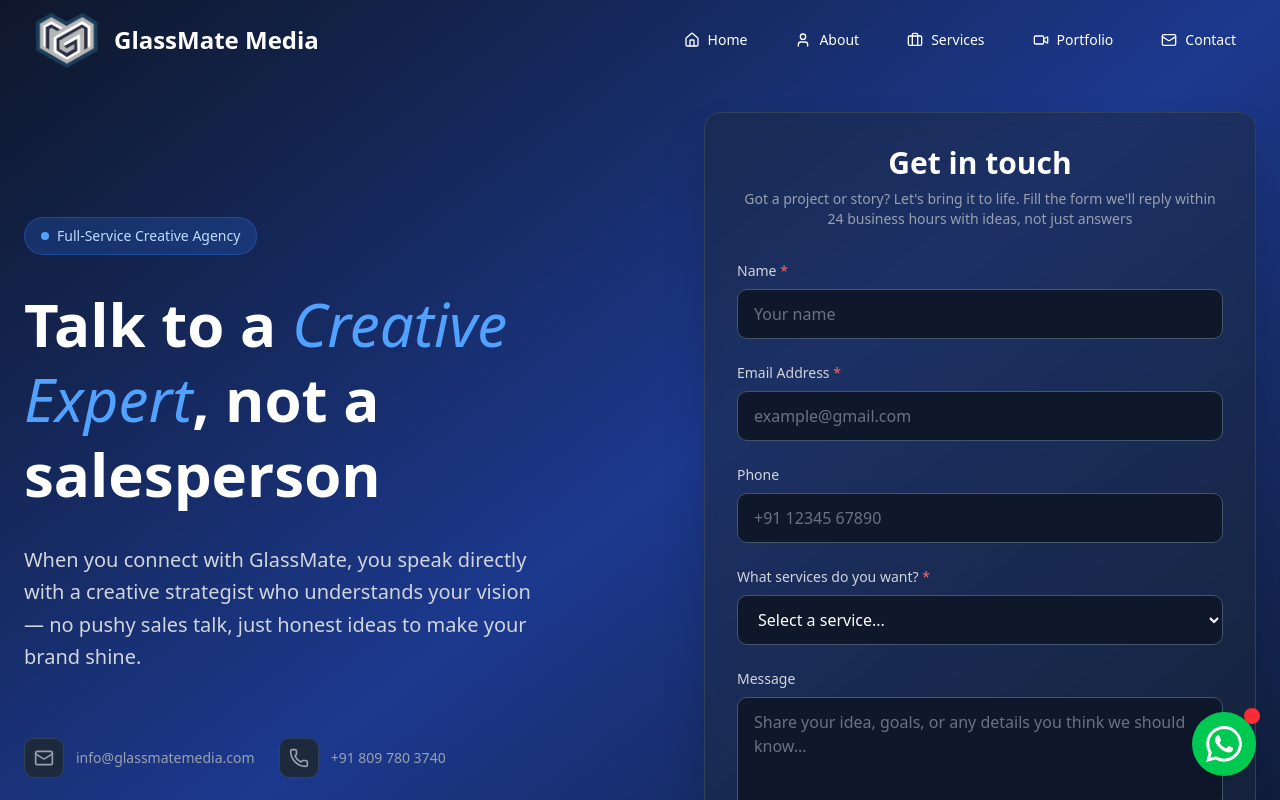
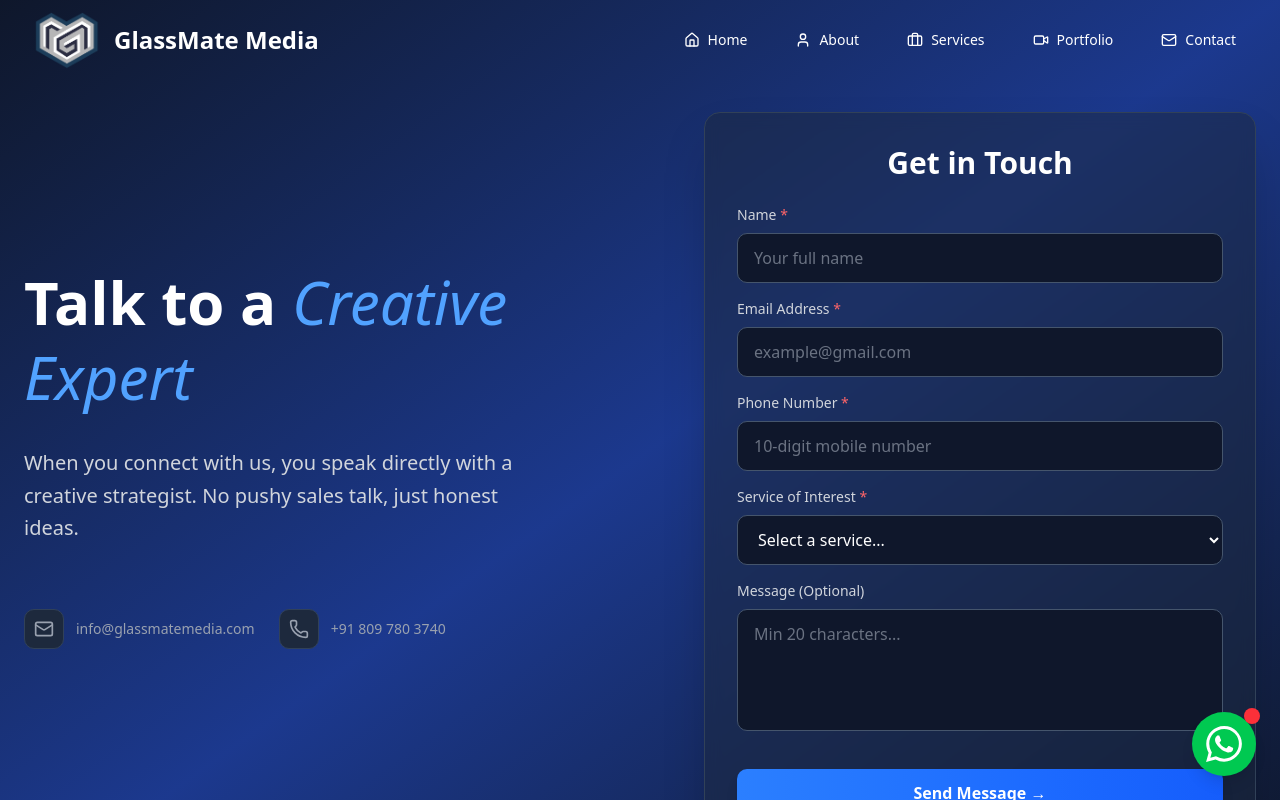
Before and after one commit to milandey2006/glassmate, a Next.js app: page /contact in a window 1280 px wide. Shown: the top 800 px of the page. Built offline with nearby package versions, Linux system fonts and the light colour scheme.

Commit message:
final launch finalllllll1

```diff
--- a/app/contact/page.js
+++ b/app/contact/page.js
@@ -9,11 +9,11 @@ export default function ContactComponent() {
     phone: "",
     services: "",
     message: "",
-    agreeToTerms: false,
   });
 
+  const [errors, setErrors] = useState({});
   const [loading, setLoading] = useState(false);
-  const [submitStatus, setSubmitStatus] = useState(null); // 'success', 'error', or null
+  const [submitStatus, setSubmitStatus] = useState(null);
 
   const serviceOptions = [
     "Video Production",
@@ -32,32 +32,75 @@ export default function ContactComponent() {
     "Others",
   ];
 
+  // UPDATED: Handle input changes and clear errors for the field being edited
   const handleInputChange = (e) => {
-    const { name, value, type, checked } = e.target;
-    setFormData((prev) => ({
-      ...prev,
-      [name]: type === "checkbox" ? checked : value,
-    }));
+    const { name, value } = e.target;
+
+    // Clear the error for the field being typed in
+    if (errors[name]) {
+      setErrors(prev => ({ ...prev, [name]: null }));
+    }
+
+    // Special handling for the phone field to enforce rules as user types
+    if (name === "phone") {
+      // Allow only numbers and limit to 10 digits
+      const sanitizedValue = value.replace(/[^0-9]/g, "").slice(0, 10);
+      setFormData((prev) => ({ ...prev, phone: sanitizedValue }));
+    } else {
+      setFormData((prev) => ({ ...prev, [name]: value }));
+    }
   };
 
+  // UPDATED: All new validation logic based on your requirements
   const validateForm = () => {
-    if (!formData.name || !formData.email || !formData.services) {
-      alert("Please fill in all required fields.");
-      return false;
+    const newErrors = {};
+
+    // Name Validation: Required, letters and spaces only
+    if (!formData.name.trim()) {
+      newErrors.name = "Name is required.";
+    } else if (!/^[a-zA-Z\s]+$/.test(formData.name)) {
+      newErrors.name = "Please enter a valid name (letters only).";
     }
-    const emailRegex = /\S+@\S+\.\S+/;
-    if (!emailRegex.test(formData.email)) {
-      alert("Please enter a valid email address.");
-      return false;
+
+    // Email Validation: Required and valid format
+    if (!formData.email.trim()) {
+      newErrors.email = "Email is required.";
+    } else if (!/\S+@\S+\.\S+/.test(formData.email)) {
+      newErrors.email = "Please enter a valid email address.";
     }
-    // The validation check for `agreeToTerms` has been removed.
-    return true;
+
+    // Phone Validation: Required, numbers only, exactly 10 digits
+    if (!formData.phone.trim()) {
+      newErrors.phone = "Phone number is required.";
+    } else if (!/^[0-9]+$/.test(formData.phone)) {
+      // This check is mostly handled by live input filtering, but good for submit
+      newErrors.phone = "Only numbers are allowed.";
+    } else if (formData.phone.length !== 10) {
+      newErrors.phone = "Please enter a 10-digit phone number.";
+    }
+
+    // Services Validation: Required
+    if (!formData.services) {
+      newErrors.services = "Please select a service.";
+    }
+
+    // Message Validation: Optional, but if present, must be 20-500 characters
+    if (formData.message.trim() && (formData.message.length < 20 || formData.message.length > 500)) {
+        newErrors.message = "Message must be between 20 and 500 characters.";
+    }
+
+
+    setErrors(newErrors);
+    return Object.keys(newErrors).length === 0;
   };
 
   const handleSubmit = async (e) => {
     e.preventDefault();
 
-    if (!validateForm()) return;
+    if (!validateForm()) {
+      setSubmitStatus(null); // Clear any previous success/error messages
+      return;
+    }
 
     setLoading(true);
     setSubmitStatus(null);
@@ -65,37 +108,19 @@ export default function ContactComponent() {
     try {
       const response = await fetch("/api/contact", {
         method: "POST",
-        headers: {
-          "Content-Type": "application/json",
-        },
-        body: JSON.stringify({
-          name: formData.name,
-          email: formData.email,
-          phone: formData.phone,
-          services: formData.services,
-          message: formData.message,
-        }),
+        headers: { "Content-Type": "application/json" },
+        body: JSON.stringify(formData),
       });
-
       const result = await response.json();
 
       if (response.ok && result.success) {
         setSubmitStatus("success");
-        // Reset form after successful submit
-        setFormData({
-          name: "",
-          email: "",
-          phone: "",
-          services: "",
-          message: "",
-          agreeToTerms: false,
-        });
+        setFormData({ name: "", email: "", phone: "", services: "", message: "" });
+        setErrors({});
       } else {
-        console.error("API Error:", result.error);
         setSubmitStatus("error");
       }
     } catch (error) {
-      console.error("Network Error:", error);
       setSubmitStatus("error");
     } finally {
       setLoading(false);
@@ -108,159 +133,101 @@ export default function ContactComponent() {
         <div className="grid lg:grid-cols-2 gap-16 items-center max-w-7xl mx-auto">
           {/* LEFT CONTENT */}
           <div className="space-y-8">
-            <div className="inline-flex items-center space-x-2 bg-blue-500/20 px-4 py-2 rounded-full border border-blue-500/30">
-              <div className="w-2 h-2 bg-blue-400 rounded-full"></div>
-              <span className="text-blue-200 text-sm font-medium">
-                Full-Service Creative Agency
-              </span>
-            </div>
-
             <h1 className="text-5xl lg:text-6xl font-bold leading-tight">
               Talk to a{" "}
               <span className="text-blue-400 italic font-light">
                 Creative Expert
               </span>
-              , not a salesperson
             </h1>
-
             <p className="text-xl text-gray-300 leading-relaxed max-w-lg">
-              When you connect with GlassMate, you speak directly with a
-              creative strategist who understands your vision — no pushy sales
-              talk, just honest ideas to make your brand shine.
+              When you connect with us, you speak directly with a creative strategist. No pushy sales talk, just honest ideas.
             </p>
-
-            {/* CONTACT INFO */}
             <div className="flex space-x-6 pt-8">
-              <div className="flex items-center space-x-3 text-gray-400 hover:text-blue-400 transition-colors cursor-pointer">
-                <div className="w-10 h-10 bg-slate-800 rounded-lg flex items-center justify-center border border-slate-700">
-                  <Mail className="w-5 h-5" />
-                </div>
-                <span className="text-sm">info@glassmatemedia.com</span>
-              </div>
-              <div className="flex items-center space-x-3 text-gray-400 hover:text-blue-400 transition-colors cursor-pointer">
-                <div className="w-10 h-10 bg-slate-800 rounded-lg flex items-center justify-center border border-slate-700">
-                  <Phone className="w-5 h-5" />
-                </div>
-                <span className="text-sm">+91 809 780 3740</span>
-              </div>
+              <div className="flex items-center space-x-3 text-gray-400 hover:text-blue-400 transition-colors cursor-pointer"><div className="w-10 h-10 bg-slate-800 rounded-lg flex items-center justify-center border border-slate-700"><Mail className="w-5 h-5" /></div><span className="text-sm"><a href="mailto:info@glassmatemedia.com">info@glassmatemedia.com</a></span></div>
+              <div className="flex items-center space-x-3 text-gray-400 hover:text-blue-400 transition-colors cursor-pointer"><div className="w-10 h-10 bg-slate-800 rounded-lg flex items-center justify-center border border-slate-700"><Phone className="w-5 h-5" /></div><span className="text-sm">+91 809 780 3740</span></div>
             </div>
           </div>
 
           {/* RIGHT FORM */}
           <div className="lg:pl-8 mt-12">
-            <form
-              onSubmit={handleSubmit}
-              className="bg-slate-800/50 backdrop-blur-sm border border-slate-700 rounded-2xl p-8 shadow-2xl space-y-6"
-            >
-              <h2 className="text-3xl font-bold mb-8 text-center">
-                Get in touch
-                <p className="text-gray-400 text-sm font-thin mt-2">
-                  Got a project or story? Let&apos;s bring it to life. Fill the form we&apos;ll reply within 24 business hours with ideas, not just answers
-                </p>
-              </h2>
+            <form onSubmit={handleSubmit} noValidate className="bg-slate-800/50 backdrop-blur-sm border border-slate-700 rounded-2xl p-8 shadow-2xl space-y-4">
+              <h2 className="text-3xl font-bold mb-6 text-center">Get in Touch</h2>
 
-              {/* Status Messages */}
-              {submitStatus === "success" && (
-                <div className="bg-green-500/20 border border-green-500/30 text-green-200 px-4 py-3 rounded-lg">
-                  Message sent successfully! We&apos;ll get back to you soon.
-                </div>
-              )}
+              {submitStatus === "success" && <div className="bg-green-500/20 border border-green-500/30 text-green-200 px-4 py-3 rounded-lg">Message sent successfully! We'll be in touch soon.</div>}
+              {submitStatus === "error" && <div className="bg-red-500/20 border border-red-500/30 text-red-200 px-4 py-3 rounded-lg">Failed to send message. Please try again later.</div>}
 
-              {submitStatus === "error" && (
-                <div className="bg-red-500/20 border border-red-500/30 text-red-200 px-4 py-3 rounded-lg">
-                  Failed to send message. Please try again or contact us
-                  directly.
-                </div>
-              )}
-
+              {/* Name Field */}
               <div>
-                <label className="block text-sm font-medium text-gray-300 mb-2">
-                  Name <span className="text-red-400">*</span>
-                </label>
+                <label className="block text-sm font-medium text-gray-300 mb-2">Name <span className="text-red-400">*</span></label>
                 <input
                   type="text"
                   name="name"
                   value={formData.name}
                   onChange={handleInputChange}
-                  placeholder="Your name"
-                  className="w-full px-4 py-3 bg-slate-900 border border-slate-600 rounded-lg text-white placeholder-gray-500 focus:outline-none focus:ring-2 focus:ring-blue-500 focus:border-transparent transition-all"
-                  required
+                  placeholder="Your full name"
+                  className={`w-full px-4 py-3 bg-slate-900 rounded-lg text-white placeholder-gray-500 focus:outline-none focus:ring-2 focus:ring-blue-500 transition-all ${errors.name ? 'border-red-500 border-2' : 'border border-slate-600 focus:border-transparent'}`}
                 />
+                {errors.name && <p className="text-red-400 text-sm mt-1">{errors.name}</p>}
               </div>
 
+              {/* Email Field */}
               <div>
-                <label className="block text-sm font-medium text-gray-300 mb-2">
-                  Email Address <span className="text-red-400">*</span>
-                </label>
+                <label className="block text-sm font-medium text-gray-300 mb-2">Email Address <span className="text-red-400">*</span></label>
                 <input
                   type="email"
                   name="email"
                   value={formData.email}
                   onChange={handleInputChange}
                   placeholder="example@gmail.com"
-                  className="w-full px-4 py-3 bg-slate-900 border border-slate-600 rounded-lg text-white placeholder-gray-500 focus:outline-none focus:ring-2 focus:ring-blue-500 focus:border-transparent transition-all"
-                  required
+                  className={`w-full px-4 py-3 bg-slate-900 rounded-lg text-white placeholder-gray-500 focus:outline-none focus:ring-2 focus:ring-blue-500 transition-all ${errors.email ? 'border-red-500 border-2' : 'border border-slate-600 focus:border-transparent'}`}
                 />
+                {errors.email && <p className="text-red-400 text-sm mt-1">{errors.email}</p>}
               </div>
 
+              {/* Phone Field */}
               <div>
-                <label className="block text-sm font-medium text-gray-300 mb-2">
-                  Phone
-                </label>
+                <label className="block text-sm font-medium text-gray-300 mb-2">Phone Number <span className="text-red-400">*</span></label>
                 <input
                   type="tel"
                   name="phone"
                   value={formData.phone}
                   onChange={handleInputChange}
-                  placeholder="+91 12345 67890"
-                  className="w-full px-4 py-3 bg-slate-900 border border-slate-600 rounded-lg text-white placeholder-gray-500 focus:outline-none focus:ring-2 focus:ring-blue-500 focus:border-transparent transition-all"
+                  placeholder="10-digit mobile number"
+                  className={`w-full px-4 py-3 bg-slate-900 rounded-lg text-white placeholder-gray-500 focus:outline-none focus:ring-2 focus:ring-blue-500 transition-all ${errors.phone ? 'border-red-500 border-2' : 'border border-slate-600 focus:border-transparent'}`}
                 />
+                {errors.phone && <p className="text-red-400 text-sm mt-1">{errors.phone}</p>}
               </div>
 
+              {/* Services Dropdown */}
               <div>
-                <label className="block text-sm font-medium text-gray-300 mb-2">
-                  What services do you want?{" "}
-                  <span className="text-red-400">*</span>
-                </label>
+                <label className="block text-sm font-medium text-gray-300 mb-2">Service of Interest <span className="text-red-400">*</span></label>
                 <select
                   name="services"
                   value={formData.services}
                   onChange={handleInputChange}
-                  className="w-full px-4 py-3 bg-slate-900 border border-slate-600 rounded-lg text-white focus:outline-none focus:ring-2 focus:ring-blue-500 focus:border-transparent transition-all"
-                  required
+                  className={`w-full px-4 py-3 bg-slate-900 rounded-lg text-white focus:outline-none focus:ring-2 focus:ring-blue-500 transition-all ${errors.services ? 'border-red-500 border-2' : 'border border-slate-600 focus:border-transparent'}`}
                 >
-                  <option value="" className="text-gray-500">
-                    Select a service...
-                  </option>
-                  {serviceOptions.map((service, index) => (
-                    <option key={index} value={service} className="text-white">
-                      {service}
-                    </option>
-                  ))}
+                  <option value="" className="text-gray-500">Select a service...</option>
+                  {serviceOptions.map((service, index) => <option key={index} value={service} className="text-white">{service}</option>)}
                 </select>
+                {errors.services && <p className="text-red-400 text-sm mt-1">{errors.services}</p>}
               </div>
 
+              {/* Message Field */}
               <div>
-                <label className="block text-sm font-medium text-gray-300 mb-2">
-                  Message
-                </label>
+                <label className="block text-sm font-medium text-gray-300 mb-2">Message (Optional)</label>
                 <textarea
                   name="message"
                   value={formData.message}
                   onChange={handleInputChange}
                   rows={4}
-                  placeholder="Share your idea, goals, or any details you think we should know... "
-                  className="w-full px-4 py-3 bg-slate-900 border border-slate-600 rounded-lg text-white placeholder-gray-500 focus:outline-none focus:ring-2 focus:ring-blue-500 focus:border-transparent transition-all resize-none"
+                  placeholder="Min 20 characters..."
+                  className={`w-full px-4 py-3 bg-slate-900 rounded-lg text-white placeholder-gray-500 focus:outline-none focus:ring-2 focus:ring-blue-500 transition-all resize-none ${errors.message ? 'border-red-500 border-2' : 'border border-slate-600 focus:border-transparent'}`}
                 />
+                {errors.message && <p className="text-red-400 text-sm mt-1">{errors.message}</p>}
               </div>
 
-              {/* CHECKBOX AND LABEL HAVE BEEN REMOVED */}
-
-              <button
-                type="submit"
-                disabled={loading}
-                className="w-full bg-gradient-to-r from-blue-500 to-blue-600 hover:from-blue-600 hover:to-blue-700 text-white font-semibold py-3 px-6 rounded-lg transition-all duration-200 transform hover:scale-105 active:scale-95 shadow-lg hover:shadow-xl disabled:opacity-50 cursor-pointer"
-              >
+              <button type="submit" disabled={loading} className="w-full mt-4 bg-gradient-to-r from-blue-500 to-blue-600 hover:from-blue-600 hover:to-blue-700 text-white font-semibold py-3 px-6 rounded-lg transition-all duration-200 transform hover:scale-105 active:scale-95 shadow-lg hover:shadow-xl disabled:opacity-50 cursor-pointer">
                 {loading ? "Sending..." : "Send Message →"}
               </button>
             </form>
--- a/components/Footer.js
+++ b/components/Footer.js
@@ -61,7 +61,8 @@ const Footer = () => {
                 info@glassmatemedia.com
               </a>
             </p>
-            <p className="mt-2 text-base text-gray-300">+91 809 780 3740</p>
+            <p className="mt-2 text-base text-gray-300">
+              <a href='tel:+918097803740'>+91 809 780 3740</a></p>
           </div>
 
           {/* Links Section */}
```
